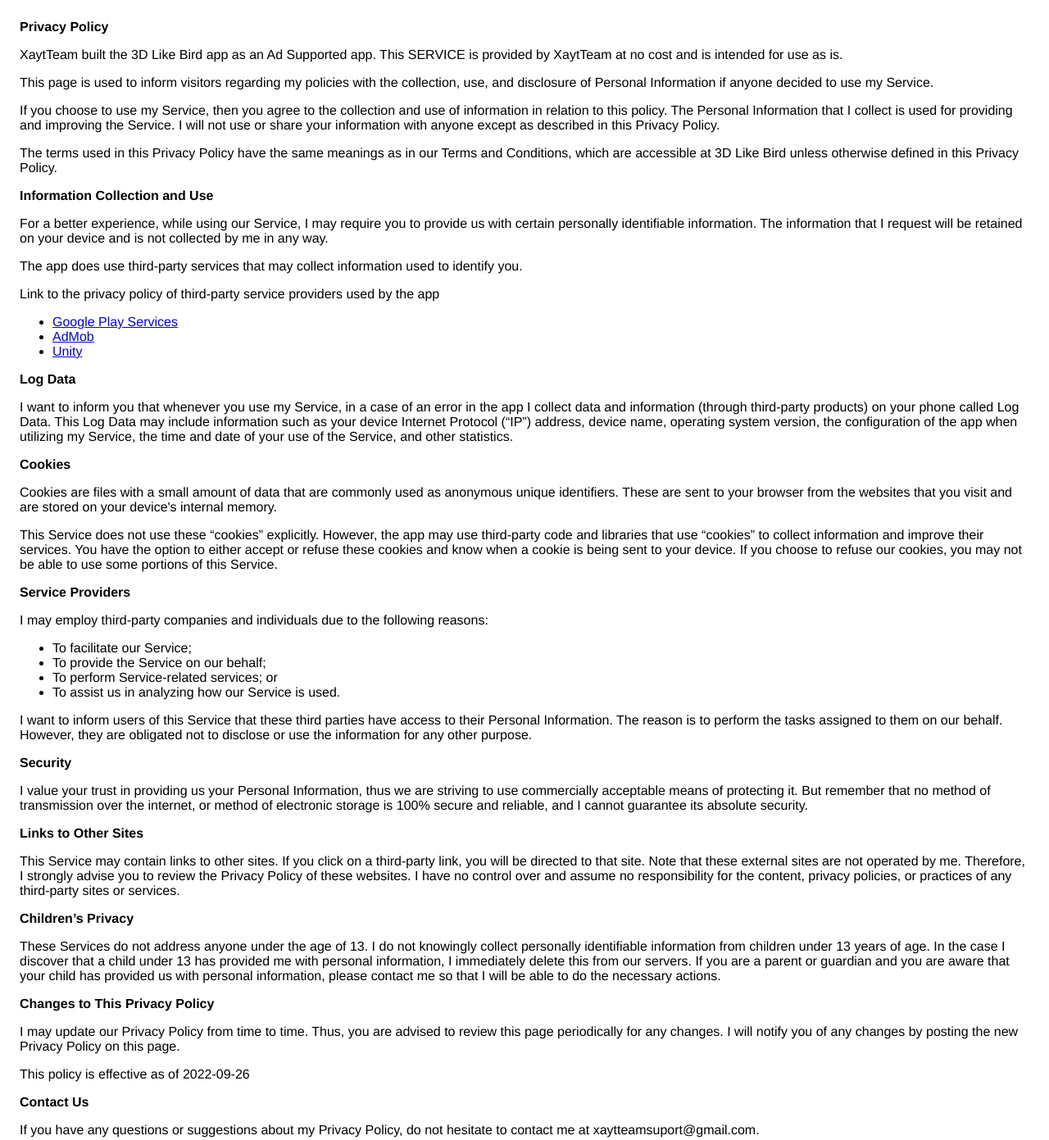
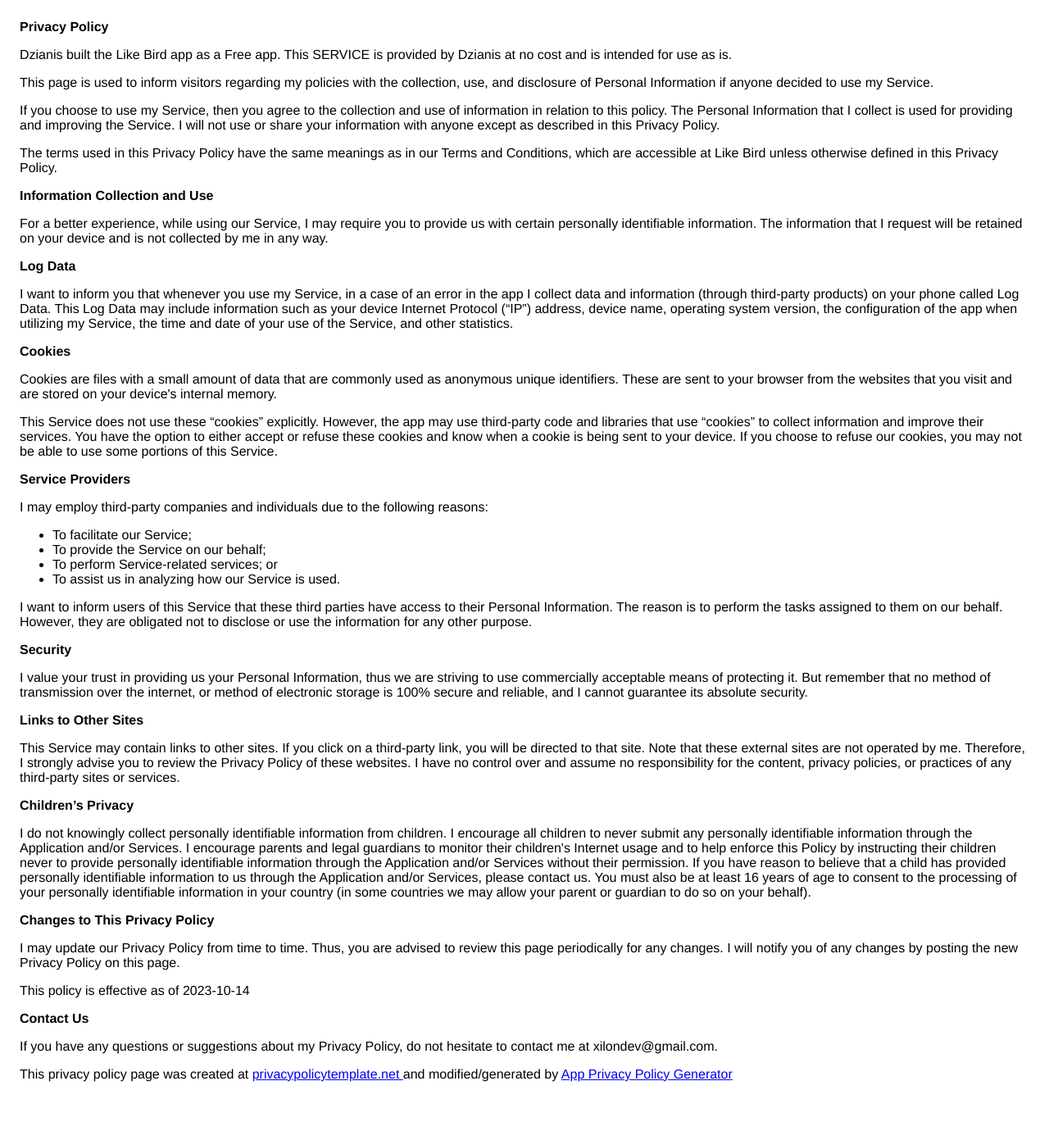
Before and after one commit to Denis759sd/Xayt-Team, a plain HTML site: page 3D Like Bird/index.html in a window 1280 px wide. Shown: the top 1391 px of the page at 82% size. After the commit the page ends 1360 px from the top, so only its background shows below. Drawn offline with Linux system fonts and the light colour scheme.

Commit message:
update privacy policy for like bird

```diff
--- a/3D Like Bird/index.html
+++ b/3D Like Bird/index.html
@@ -9,9 +9,9 @@
       </head>
     <body>
     <strong>Privacy Policy</strong> <p>
-                  XaytTeam built the 3D Like Bird app as
-                  an Ad Supported app. This SERVICE is provided by
-                  XaytTeam at no cost and is intended for use as
+                  Dzianis built the Like Bird app as
+                  a Free app. This SERVICE is provided by
+                  Dzianis at no cost and is intended for use as
                   is.
                 </p> <p>
                   This page is used to inform visitors regarding my
@@ -26,19 +26,13 @@
                 </p> <p>
                   The terms used in this Privacy Policy have the same meanings
                   as in our Terms and Conditions, which are accessible at
-                  3D Like Bird unless otherwise defined in this Privacy Policy.
+                  Like Bird unless otherwise defined in this Privacy Policy.
                 </p> <p><strong>Information Collection and Use</strong></p> <p>
                   For a better experience, while using our Service, I
                   may require you to provide us with certain personally
                   identifiable information. The information that
                   I request will be retained on your device and is not collected by me in any way.
-                </p> <div><p>
-                    The app does use third-party services that may collect
-                    information used to identify you.
-                  </p> <p>
-                    Link to the privacy policy of third-party service providers used
-                    by the app
-                  </p> <ul><li><a href="https://www.google.com/policies/privacy/" target="_blank" rel="noopener noreferrer">Google Play Services</a></li><li><a href="https://support.google.com/admob/answer/6128543?hl=en" target="_blank" rel="noopener noreferrer">AdMob</a></li><!----><!----><!----><!----><!----><!----><!----><!----><!----><li><a href="https://unity3d.com/legal/privacy-policy" target="_blank" rel="noopener noreferrer">Unity</a></li><!----><!----><!----><!----><!----><!----><!----><!----><!----><!----><!----><!----><!----><!----><!----><!----></ul></div> <p><strong>Log Data</strong></p> <p>
+                </p> <!----> <p><strong>Log Data</strong></p> <p>
                   I want to inform you that whenever you
                   use my Service, in a case of an error in the app
                   I collect data and information (through third-party
@@ -86,25 +80,28 @@
                   no control over and assume no responsibility for the content,
                   privacy policies, or practices of any third-party sites or
                   services.
-                </p> <p><strong>Children’s Privacy</strong></p> <div><p>
-                    These Services do not address anyone under the age of 13.
+                </p> <p><strong>Children’s Privacy</strong></p> <!----> <div><p>
                     I do not knowingly collect personally
-                    identifiable information from children under 13 years of age. In the case
-                    I discover that a child under 13 has provided
-                    me with personal information, I immediately
-                    delete this from our servers. If you are a parent or guardian
-                    and you are aware that your child has provided us with
-                    personal information, please contact me so that
-                    I will be able to do the necessary actions.
-                  </p></div> <!----> <p><strong>Changes to This Privacy Policy</strong></p> <p>
+                    identifiable information from children. I
+                    encourage all children to never submit any personally
+                    identifiable information through
+                    the Application and/or Services.
+                    I encourage parents and legal guardians to monitor
+                    their children's Internet usage and to help enforce this Policy by instructing
+                    their children never to provide personally identifiable information through the Application and/or Services without their permission. If you have reason to believe that a child
+                    has provided personally identifiable information to us through the Application and/or Services,
+                    please contact us. You must also be at least 16 years of age to consent to the processing
+                    of your personally identifiable information in your country (in some countries we may allow your parent
+                    or guardian to do so on your behalf).
+                  </p></div> <p><strong>Changes to This Privacy Policy</strong></p> <p>
                   I may update our Privacy Policy from
                   time to time. Thus, you are advised to review this page
                   periodically for any changes. I will
                   notify you of any changes by posting the new Privacy Policy on
                   this page.
-                </p> <p>This policy is effective as of 2022-09-26</p> <p><strong>Contact Us</strong></p> <p>
+                </p> <p>This policy is effective as of 2023-10-14</p> <p><strong>Contact Us</strong></p> <p>
                   If you have any questions or suggestions about my
-                  Privacy Policy, do not hesitate to contact me at xaytteamsuport@gmail.com.
+                  Privacy Policy, do not hesitate to contact me at xilondev@gmail.com.
                 </p> <p>This privacy policy page was created at <a href="https://privacypolicytemplate.net" target="_blank" rel="noopener noreferrer">privacypolicytemplate.net </a>and modified/generated by <a href="https://app-privacy-policy-generator.nisrulz.com/" target="_blank" rel="noopener noreferrer">App Privacy Policy Generator</a></p>
     </body>
     </html>
```
Lines whose indentation alone changed are shown as unchanged.
